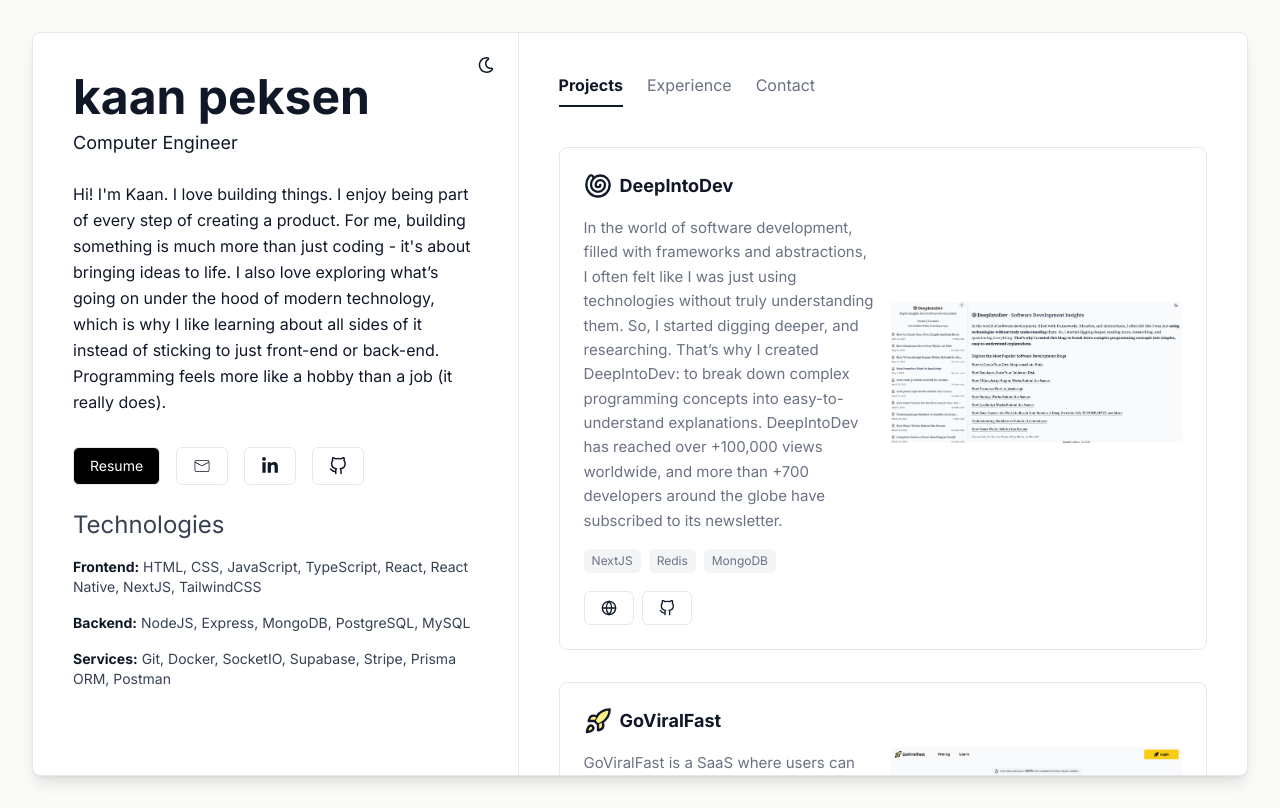
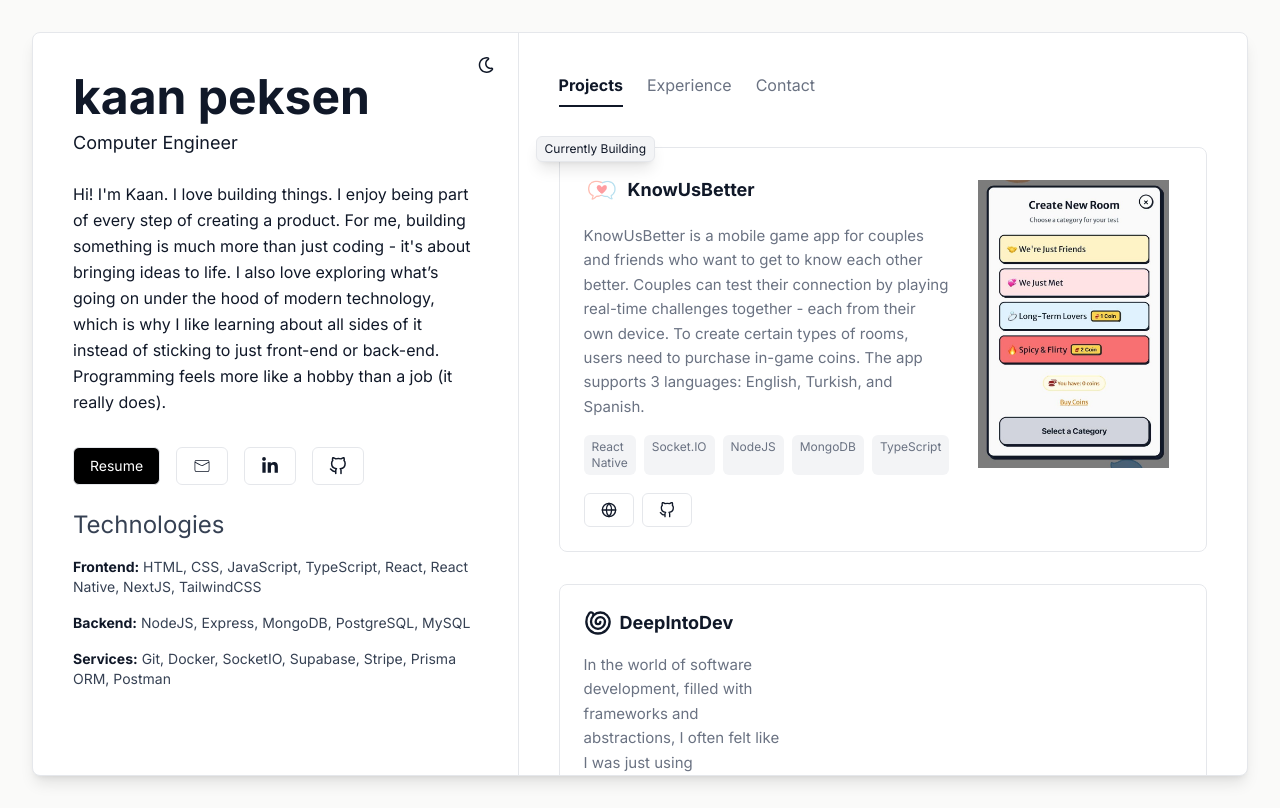
Before and after one commit to kaanmetep/portfolio, a Next.js app: page / in a window 1280 px wide. Built offline with nearby package versions, Linux system fonts and the light colour scheme.

Commit message:
update info

```diff
--- a/components/ProjectCard.jsx
+++ b/components/ProjectCard.jsx
@@ -18,7 +18,7 @@ const ProjectCard = ({
       onClick={() => window.open(websiteUrl, "_blank")}
     >
       {building && (
-        <div className="absolute -top-3 -left-4 lg:-left-6 bg-gray-100 text-gray-900 px-2 py-1 rounded-md shadow-lg border border-gray-200 dark:border-gray-700">
+        <div className="absolute -top-3 -left-4 lg:-left-6 bg-gray-100 dark:bg-gray-800 text-gray-900 dark:text-gray-100 px-2 py-1 rounded-md shadow-lg border border-gray-200 dark:border-gray-700">
           <p className="text-[9px] lg:text-xs">Currently Building</p>
         </div>
       )}
@@ -46,7 +46,7 @@ const ProjectCard = ({
           <img
             src={image.src}
             alt={title}
-            className="w-64 h-48 object-contain rounded-lg hidden lg:block flex-1"
+            className="w-96 h-72 object-contain rounded-lg hidden lg:block "
           />
         )}
       </div>
--- a/components/Projects.jsx
+++ b/components/Projects.jsx
@@ -9,6 +9,22 @@ import image5 from "@/public/images/knowusbetter/knowusbetter1.jpeg";
 const Projects = () => {
   return (
     <div className="flex flex-col gap-8">
+      <ProjectCard
+        logo={<Image src={image4} alt="KnowUsBetter" width={36} height={36} />}
+        title="KnowUsBetter"
+        description="KnowUsBetter is a mobile game app for couples and friends who want to get to know each other better. Couples can test their connection by playing real-time challenges together - each from their own device. To create certain types of rooms, users need to purchase in-game coins. The app supports 3 languages: English, Turkish, and Spanish."
+        image={image5}
+        technologies={[
+          "React Native",
+          "Socket.IO",
+          "NodeJS",
+          "MongoDB",
+          "TypeScript",
+        ]}
+        websiteUrl="http://knowusbetter.app/"
+        githubUrl="https://github.com/kaanmetep/KnowUsBetterApp"
+        building={true}
+      />
       <ProjectCard
         logo={<Shell className="size-4 sm:size-5 md:size-7" />}
         title="DeepIntoDev"
@@ -38,16 +54,6 @@ const Projects = () => {
         websiteUrl="https://quiz-versus.onrender.com/"
         githubUrl="https://github.com/kaanmetep/quiz-versus"
       />
-      <ProjectCard
-        logo={<Image src={image4} alt="KnowUsBetter" width={36} height={36} />}
-        title="KnowUsBetter"
-        description="KnowUsBetter is a mobile game app for couples and friends who want to get to know each other better. Couples can test their connection by playing real-time challenges together - each from their own device. To create certain types of rooms, users need to purchase in-game coins."
-        image={image5}
-        technologies={["React Native", "NodeJS", "MongoDB"]}
-        websiteUrl="http://knowusbetter.app/"
-        githubUrl="https://github.com/kaanmetep/KnowUsBetterApp"
-        building={true}
-      />
     </div>
   );
 };
```
